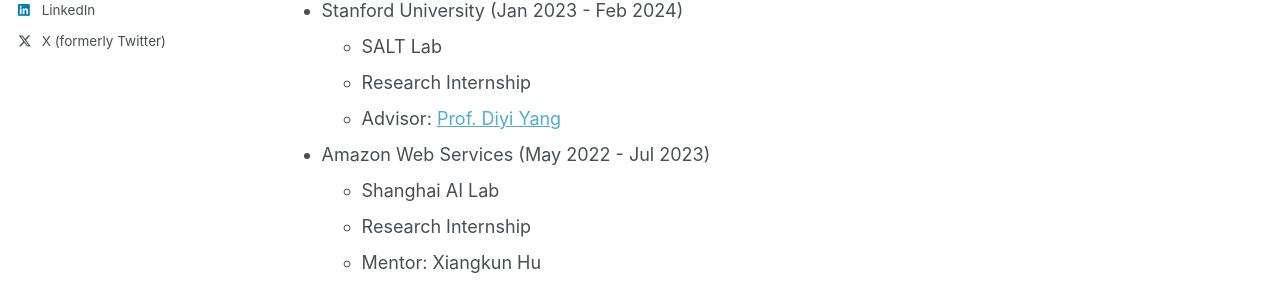
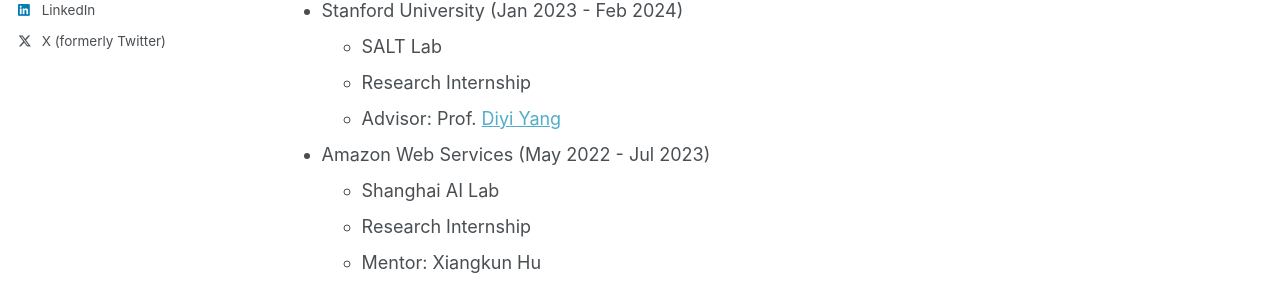
Before and after one commit to Jerrrrykun/jerrrrykun.github.io, a Jekyll site: the page built from _pages/cv.md, in a window 1280 px wide and 1314 px high. Shown: the part 516-811 px from the top of the window. Built offline with Jekyll 4.4.1, drawn with Linux system fonts in a browser that asks for light colours; some web fonts are replaced.

Commit message:
Update cv.md

```diff
--- a/_pages/cv.md
+++ b/_pages/cv.md
@@ -25,7 +25,7 @@ Hilighted Work Experience
 * Stanford University (Jan 2023 - Feb 2024)
   * SALT Lab
   * Research Internship
-  * Advisor: [Prof. Diyi Yang](https://cs.stanford.edu/~diyiy/index.html)
+  * Advisor: Prof. [Diyi Yang](https://cs.stanford.edu/~diyiy/index.html)
 
 * Amazon Web Services (May 2022 - Jul 2023)
   * Shanghai AI Lab
```
